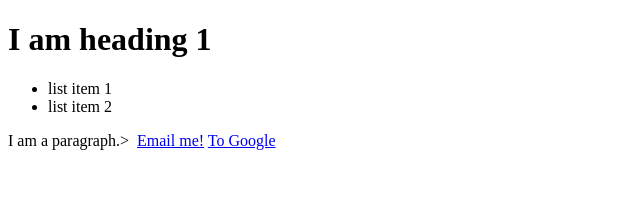
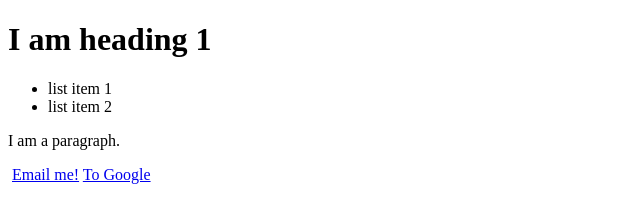
Before and after one commit to conclarke7/web-dev-hw, a plain HTML site: page Assignment05/index.html in a window 1280 px wide. Shown: the whole page, without its empty margins (0-640 px from the left). Drawn offline with Linux system fonts and the light colour scheme.

Commit message:
Added Assignment05

```diff
--- a/Assignment05/index.html
+++ b/Assignment05/index.html
@@ -19,7 +19,7 @@
           <li>list item 2</li>
         </ul>
 
-      <p>I am a paragraph.>
+      <p>I am a paragraph.</p>
 <!-- I am a comment! Dont forget "mailto: when writing e-mail links!" -->
       <img src=""/>
       <a href="mailto:cc136278@umconnect.umt.edu">Email me!</a>
```
